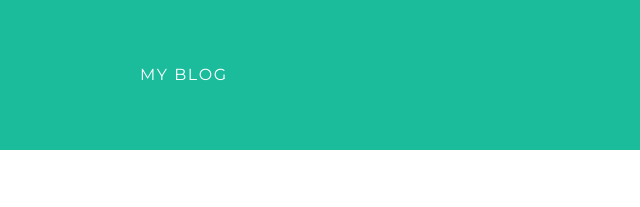
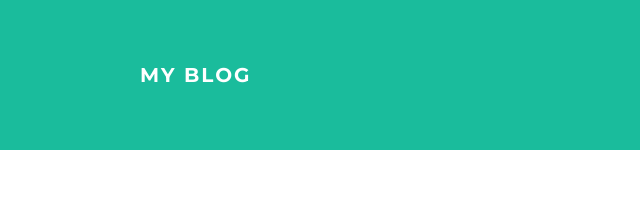
Before and after one commit to Leigh-Armstrong/Leigh-Armstrong.github.io, a plain HTML site: page index.html in a window 1280 px wide. Shown: the top 207 px of the page, 0-640 px from the left. Drawn offline with Linux system fonts and the light colour scheme.

Commit message:
Update index.html

```diff
--- a/index.html
+++ b/index.html
@@ -8,7 +8,7 @@
 <body>
   <div id="header">
   <div class="container">
-    <a id-"header-title" href="index.html"> My Blog </a>
+    <a id="header-title" href="index.html"> My Blog </a>
   <ul id="header-nav">
     <li> <a href="about.html"> About </a></li>
     <li> <a href="mailto:leigh.armstrong98@hotmail.com"> Contact </a></li>
```
